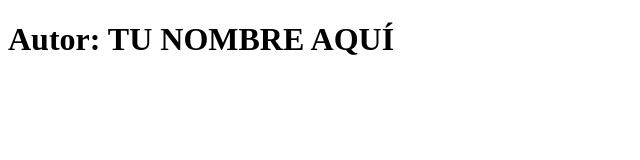
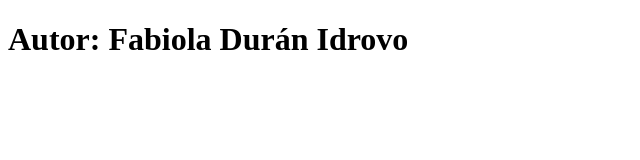
Before and after one commit to fabioladurann/practica_vuejs_componentes, a website: page index.html in a window 1280 px wide. Shown: the whole page, without its empty margins (0-640 px from the left). Drawn offline with Linux system fonts and the light colour scheme.

Commit message:
pequeños cambios

```diff
--- a/index.html
+++ b/index.html
@@ -12,7 +12,7 @@
 
     <body>
 
-        <h1 id="autor">Autor: TU NOMBRE AQUÍ</h1>
+        <h1 id="autor">Autor: Fabiola Durán Idrovo </h1>
 
         <!-- https://vuejs.org/v2/guide/index.html -->
         <div id="app">
```
